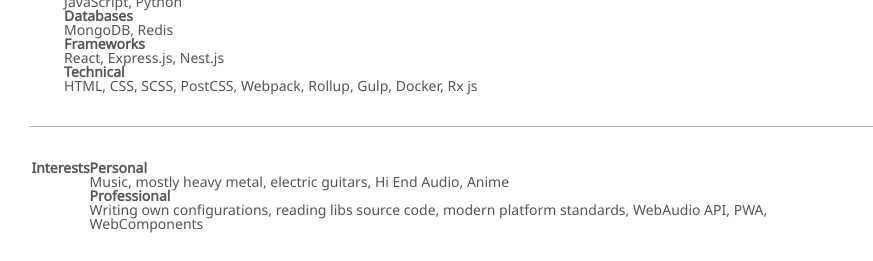
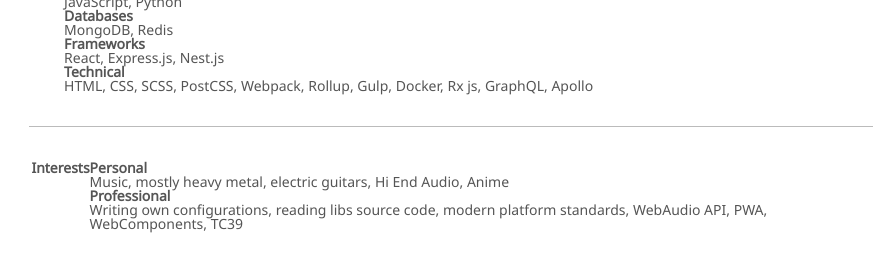
Before and after one commit to PaulTime/PaulTime.github.io, a website: page cv/src/index.html in a window 1280 px wide. Shown: the part 1676-1937 px from the top of the page, without its empty margins (189-1062 px from the left). Drawn offline with Linux system fonts and the light colour scheme; files whose address does not match are found by name.

Commit message:
CV: minors

```diff
--- a/cv/src/index.html
+++ b/cv/src/index.html
@@ -154,7 +154,7 @@
             <dd class="story__description story__description_size_small">React, Express.js, Nest.js</dd>
 
             <dt class="story__definition"><strong>Technical</strong></dt>
-            <dd class="story__description">HTML, CSS, SCSS, PostCSS, Webpack, Rollup, Gulp, Docker, Rx js</dd>
+            <dd class="story__description">HTML, CSS, SCSS, PostCSS, Webpack, Rollup, Gulp, Docker, Rx js, GraphQL, Apollo</dd>
           </dl>
         </article>
       </section>
@@ -170,7 +170,7 @@
             <dd class="story__description story__description_size_small">Music, mostly heavy metal, electric guitars, Hi End Audio, Anime</dd>
 
             <dt class="story__definition"><strong>Professional</strong></dt>
-            <dd class="story__description story__description_size_small">Writing own configurations, reading libs source code, modern platform standards, WebAudio API, PWA, WebComponents</dd>
+            <dd class="story__description story__description_size_small">Writing own configurations, reading libs source code, modern platform standards, WebAudio API, PWA, WebComponents, TC39</dd>
           </dl>
         </article>
       </section>
```
Also changed, not shown: cv/index.html (+1 -1 lines).
